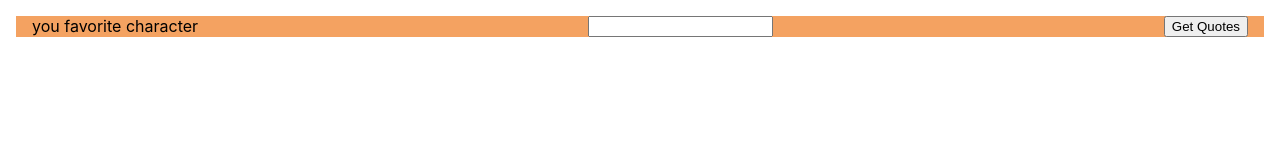
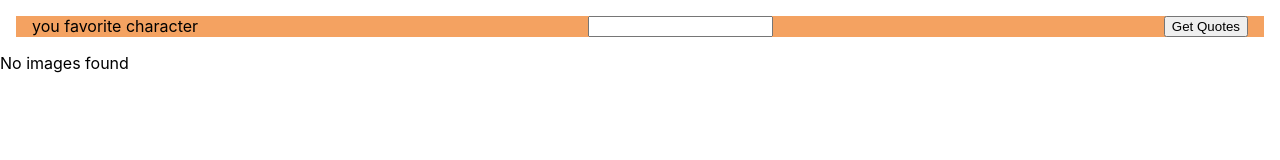
Before and after one commit to cristian-montes/lab_usestate, a React (Create React App) app: page / in a window 1280 px wide. Shown: the top 160 px of the page. Built offline with nearby package versions, Linux system fonts and the light colour scheme.

Commit message:
added conditional rendering to fix empty array bug

```diff
--- a/src/containers/QuotesContainer.jsx
+++ b/src/containers/QuotesContainer.jsx
@@ -26,18 +26,22 @@ const QuotesContainer = () => {
 
 
 
+    let resultList = null;
+    if(results.length === 0) {
+        resultList = <div>No images found</div>
+    } else {
+        resultList = <QuoteList loading={loading} results={results}/>
+    }
 
     return(
+
         <>
             <Controls
                 character = {character}
                 handleChange={handleChange}
                 handleSubmit={handleSubmit}
             />
-            <QuoteList
-                loading={loading}
-                results={results}
-            />
+            {resultList}
         </>
     )
 }
```
